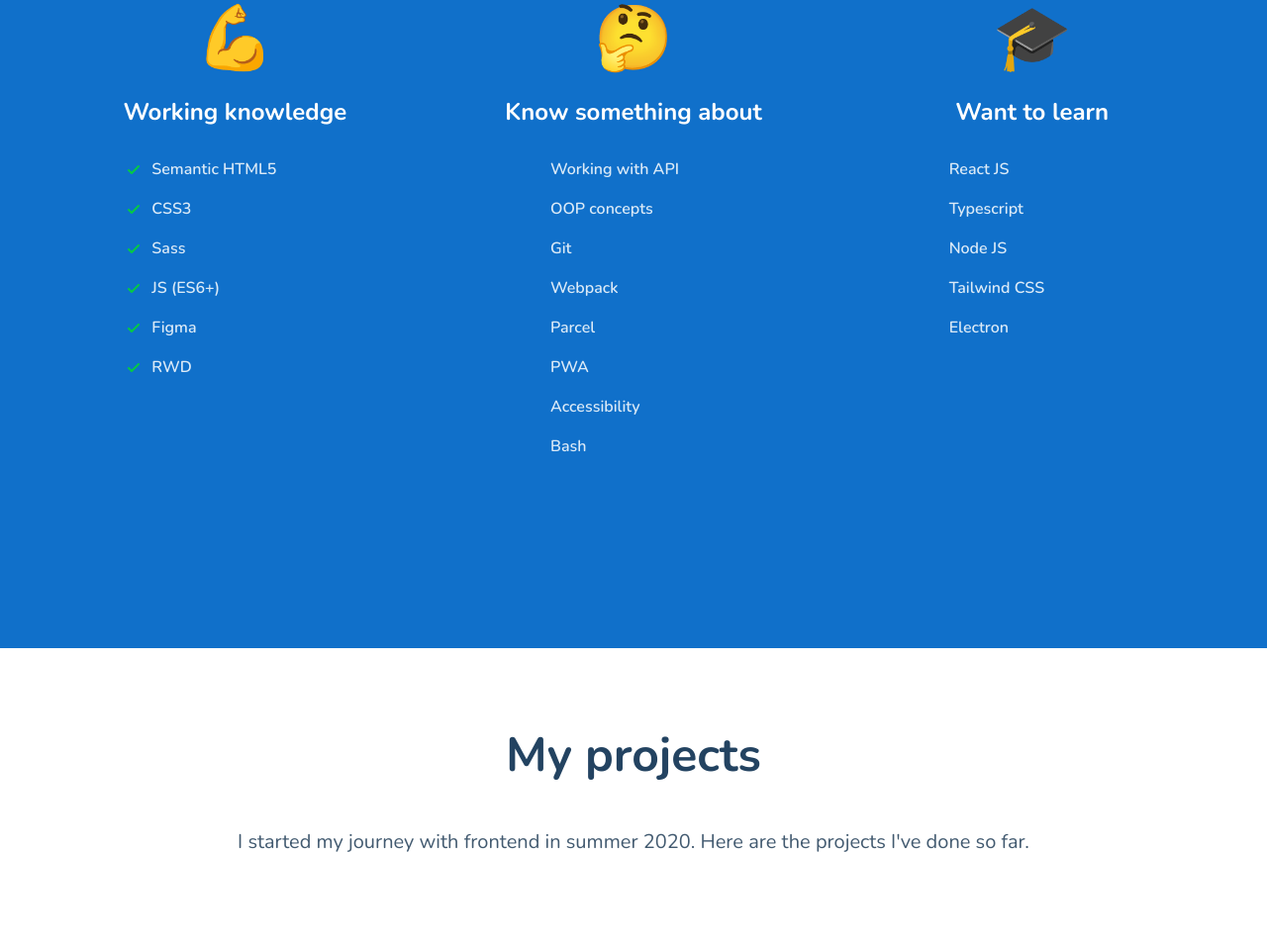
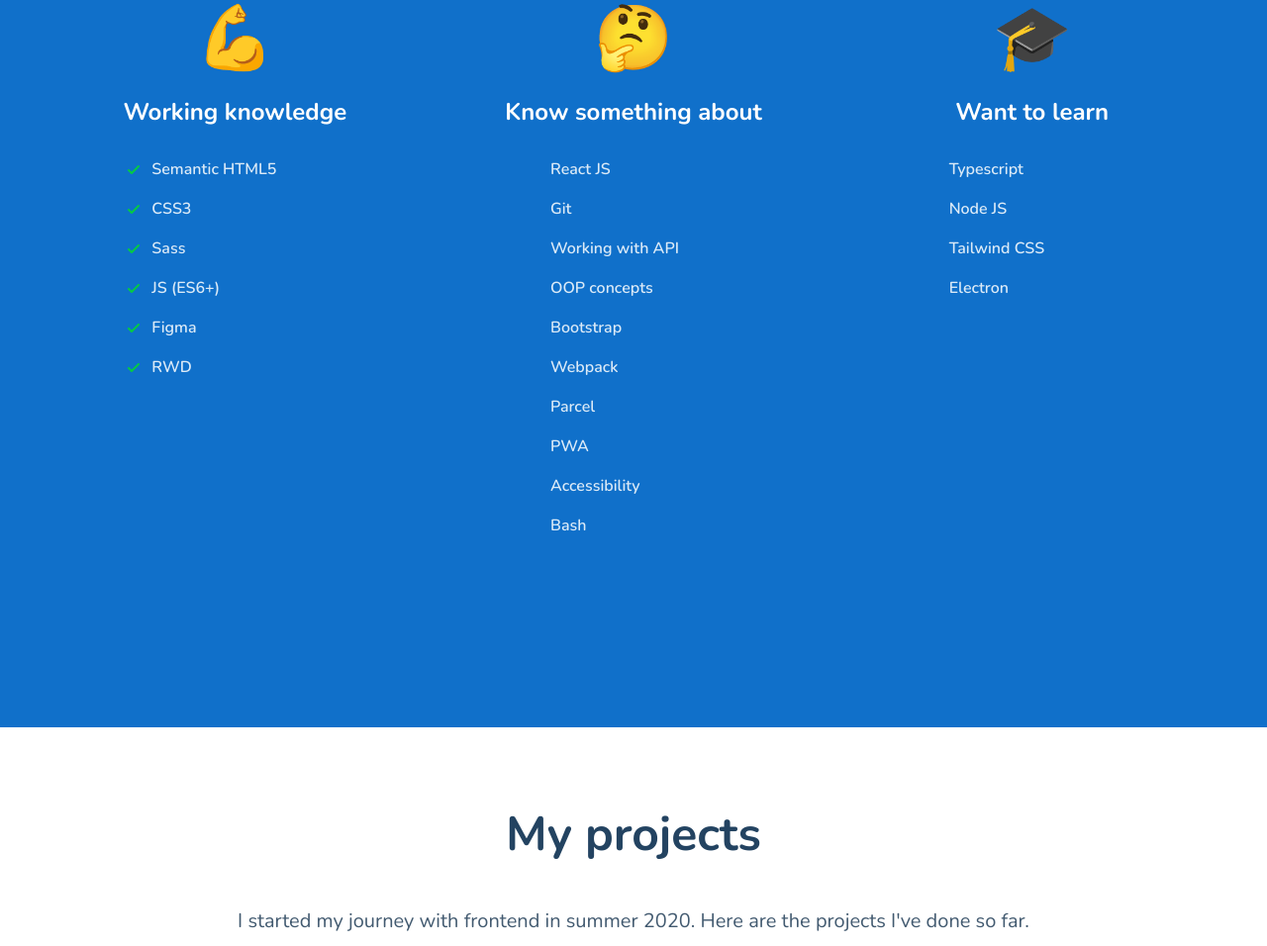
Before and after one commit to bartekrzesista/bartekrzesista.github.io, a website built with webpack: page src/pages/index.html in a window 1280 px wide. Shown: the part 1123-2079 px from the top of the page at 99% size. Built offline with nearby package versions, Linux system fonts and the light colour scheme; no server answers.

Commit message:
update skills

```diff
--- a/src/pages/index.html
+++ b/src/pages/index.html
@@ -67,9 +67,11 @@
             <span class="skills__emoji">🤔</span>
             <h3 class="skills__list-title">Know something about</h3>
             <ul class="skills__list skills__list--something">
+              <li class="skills__list-item">React JS</li>
+              <li class="skills__list-item">Git</li>
               <li class="skills__list-item">Working with API</li>
               <li class="skills__list-item">OOP concepts</li>
-              <li class="skills__list-item">Git</li>
+              <li class="skills__list-item">Bootstrap</li>
               <li class="skills__list-item">Webpack</li>
               <li class="skills__list-item">Parcel</li>
               <li class="skills__list-item">PWA</li>
@@ -81,7 +83,6 @@
             <span class="skills__emoji">🎓</span>
             <h3 class="skills__list-title">Want to learn</h3>
             <ul class="skills__list skills__list--want">
-              <li class="skills__list-item">React JS</li>
               <li class="skills__list-item">Typescript</li>
               <li class="skills__list-item">Node JS</li>
               <li class="skills__list-item">Tailwind CSS</li>
```
